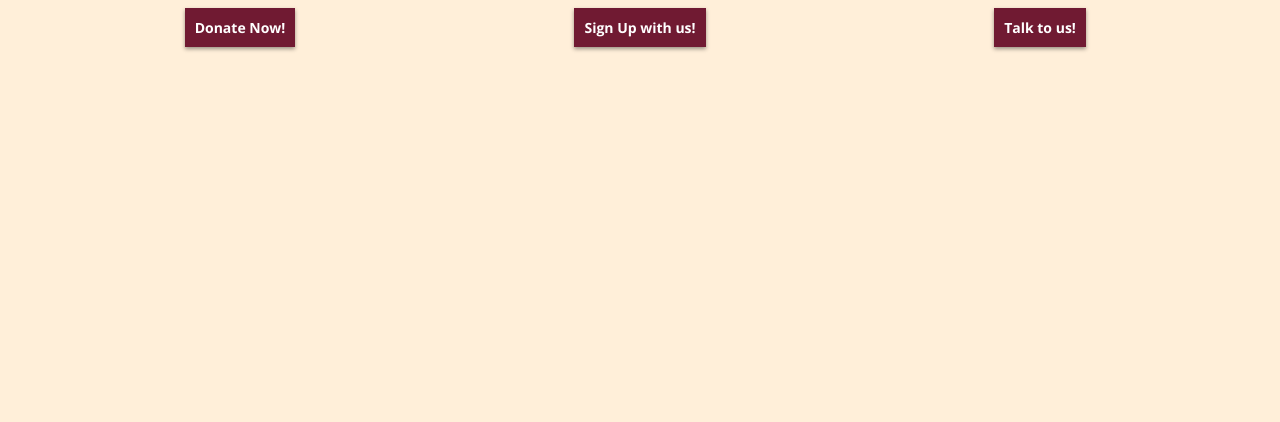
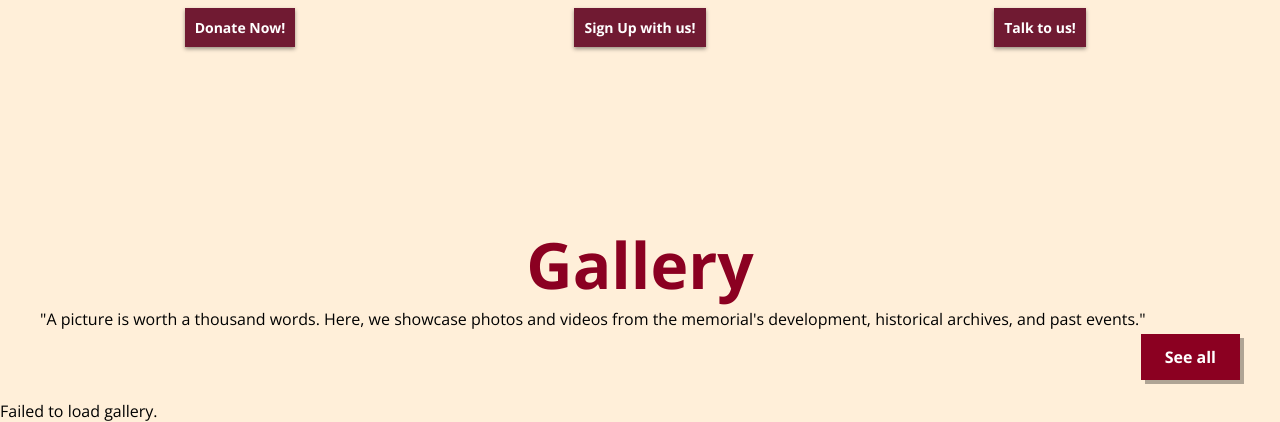
Before and after one commit to nikmeijer/brothers-in-arms-web, a PHP site: page / in a window 1280 px wide. Shown: the part 2409-2831 px from the top of the page. Before the commit the page ends 2460 px from the top, so only its background shows below. Run offline with PHP 8.4, Linux system fonts and the light colour scheme; some web fonts are replaced.

Commit message:
gallery dynamic built

```diff
--- a/css/main.css
+++ b/css/main.css
@@ -602,6 +602,38 @@
   text-align: center;
 }
 
+#gallery-home {
+  padding: 2em 0;
+}
+
+.gallery-grid {
+  display: grid;
+  grid-template-columns: repeat(auto-fit, minmax(250px, 1fr));
+  gap: 1em;
+}
+
+.gallery-grid img {
+  width: 100%;
+  height: auto;
+  border-radius: 8px;
+  object-fit: cover;
+}
+
+.see-all-button {
+  background-color: #8B0021;
+  color: white;
+  padding: 0.75em 1.5em;
+  text-decoration: none;
+  font-weight: bold;
+  box-shadow: 4px 4px 0px rgba(0, 0, 0, 0.3137254902);
+  transition: 0.3s ease;
+}
+
+.see-all-button:hover {
+  background-color: #6a0019;
+  box-shadow: 2px 2px 0px rgba(0, 0, 0, 0.4392156863);
+}
+
 @media (max-width: 768px) {
   h2 {
     margin-top: 20px;
--- a/index.html
+++ b/index.html
@@ -13,6 +13,7 @@
         rel="stylesheet">
     <link href="css/grid.css" rel="stylesheet">
     <link href="css/main.css" rel="stylesheet">
+    <script src="https://unpkg.com/vue@3/dist/vue.global.prod.js"></script>
     <script src="js/main.js"></script>
 </head>
 
@@ -144,6 +145,29 @@
                 <button><a href="*">Talk to us!</a></button>
             </div>
         </section>
+
+
+            <div id="galleryApp">
+                <section class="grid-con" id="gallery-home">
+                  <h2 class="col-span-full" style="color: #8B0021;">Gallery</h2>
+                  <p class="col-span-full">
+                    "A picture is worth a thousand words. Here, we showcase photos and videos from the memorial's development, historical archives, and past events."
+                  </p>
+
+                  <div class="col-span-full gallery-grid">
+                    <img v-for="image in gallery" :src="'images/' + image.images" :alt="'Gallery Image ' + image.id" />
+                  </div>
+
+                  <div class="col-span-full" style="text-align: right; margin-top: 1em;">
+                    <a href="gallery.html" class="see-all-button">See all</a>
+                  </div>
+                </section>
+
+                <div v-if="error" class="col-span-full error">{{ error }}</div>
+              </div>
+
+
+
     </main>
 
     <footer>
--- a/js/main.js
+++ b/js/main.js
@@ -87,4 +87,29 @@
 
         newsApp.mount("#newsApp");
     }
+
+    const galleryAppElement = document.querySelector("#galleryApp");
+    if (galleryAppElement) {
+      const galleryApp = Vue.createApp({
+        data() {
+          return {
+            gallery: [],
+            error: ""
+          };
+        },
+        created() {
+          fetch("http://localhost/brother_in_arms-api/public/gallery")
+            .then(res => res.json())
+            .then(data => {
+              this.gallery = data;
+            })
+            .catch(err => {
+              this.error = "Failed to load gallery.";
+              console.error(err);
+            });
+        }
+      });
+
+      galleryApp.mount("#galleryApp");
+    }
 });
--- a/sass/pages/_event.scss
+++ b/sass/pages/_event.scss
@@ -77,12 +77,46 @@
     text-align: center;
 }
 
+#gallery-home {
+    padding: 2em 0;
+}
+
+.gallery-grid {
+    display: grid;
+    grid-template-columns: repeat(auto-fit, minmax(250px, 1fr));
+    gap: 1em;
+}
+
+.gallery-grid img {
+    width: 100%;
+    height: auto;
+    border-radius: 8px;
+    object-fit: cover;
+}
+
+.see-all-button {
+    background-color: #8B0021;
+    color: white;
+    padding: 0.75em 1.5em;
+    text-decoration: none;
+    font-weight: bold;
+    box-shadow: 4px 4px 0px #00000050;
+    transition: 0.3s ease;
+}
+
+.see-all-button:hover {
+    background-color: #6a0019;
+    box-shadow: 2px 2px 0px #00000070;
+}
+
+
 @media(max-width: 768px){
 
     h2 {
         margin-top: 20px;
         text-align: center;
         font-size: 2em;
+
     }
 
     .event-poster {
```
Also changed, not shown: images/galleryimg_1.png (added), images/galleryimg_2.png (added), images/galleryimg_3.png (added), images/galleryimg_4.png (added), images/galleryimg_5.png (added), images/galleryimg_6.png (added).
